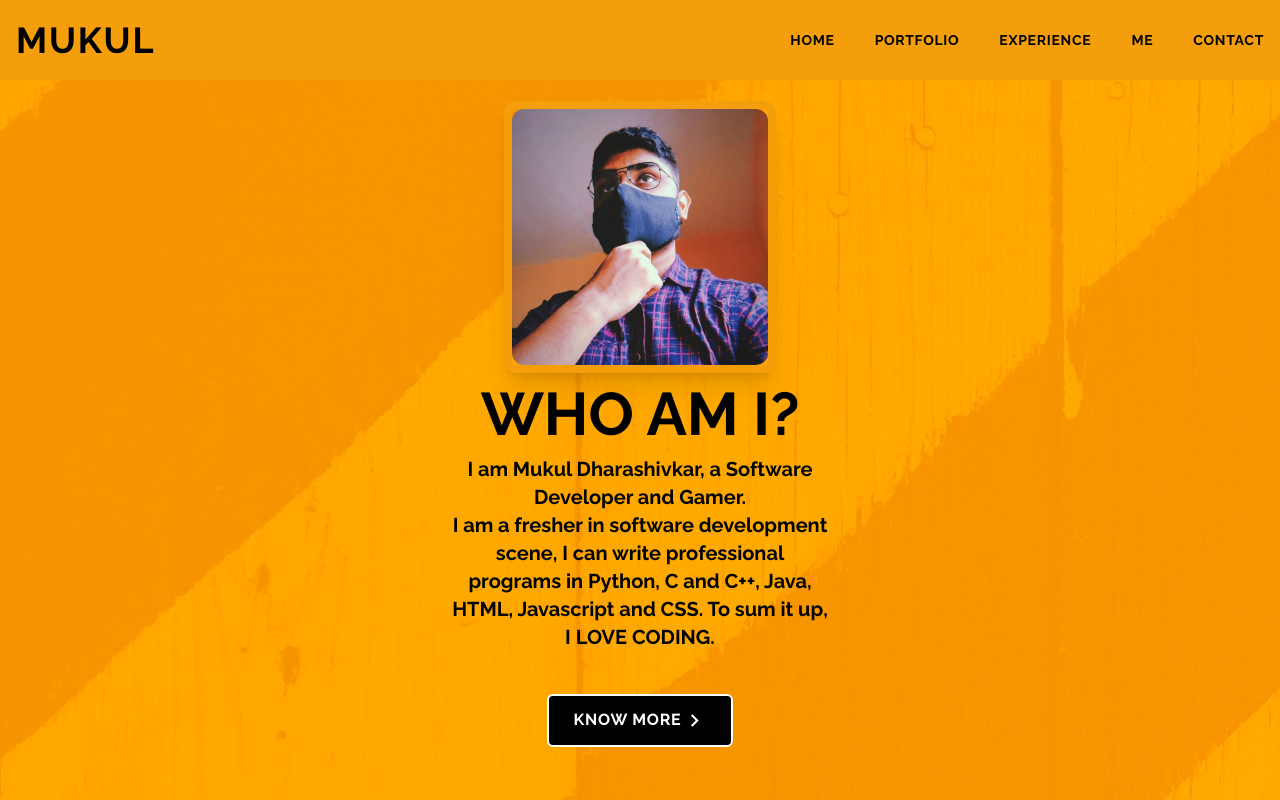
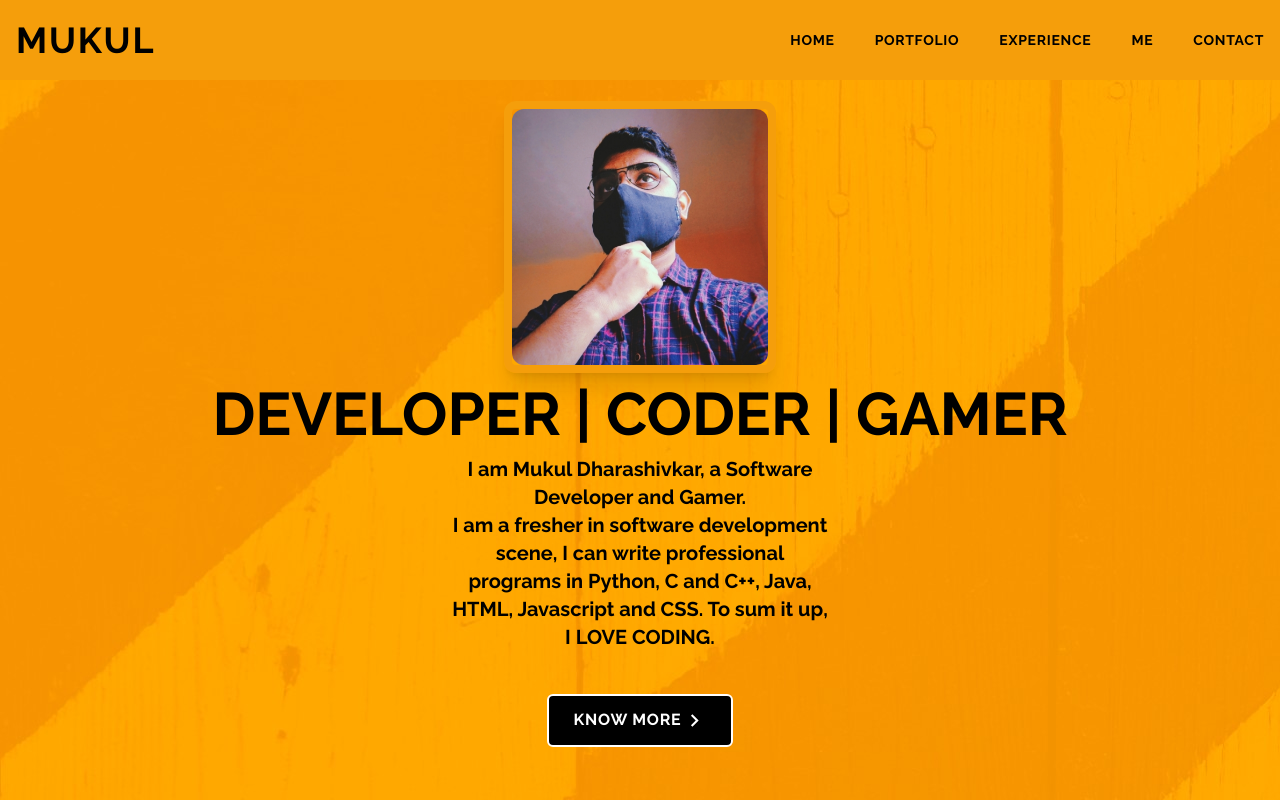
Before and after one commit to themukuldharashivkar/my-portfolio, a Next.js app: page / in a window 1280 px wide. Shown: the top 800 px of the page. Built offline with nearby package versions, Linux system fonts and the light colour scheme.

Commit message:
Update HomePage.jsx

```diff
--- a/components/HomePage.jsx
+++ b/components/HomePage.jsx
@@ -19,7 +19,7 @@ const HomePage = () => {
         </div>
 
         <h1 className="uppercase font-bold text-black text-6xl">
-          Who am I?
+          Developer | Coder | Gamer
         </h1>
 
         <p className="text-black text-xl max-w-sm mx-auto font-bold">
```
